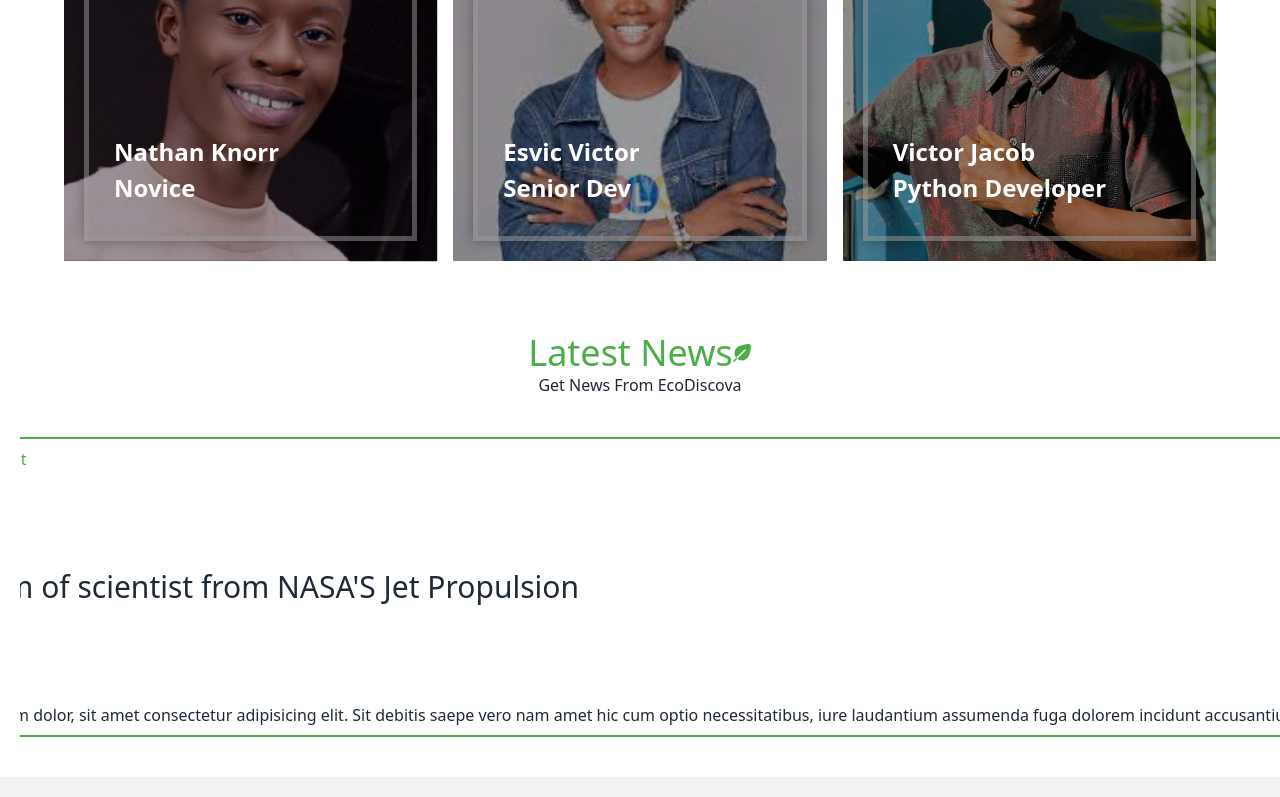
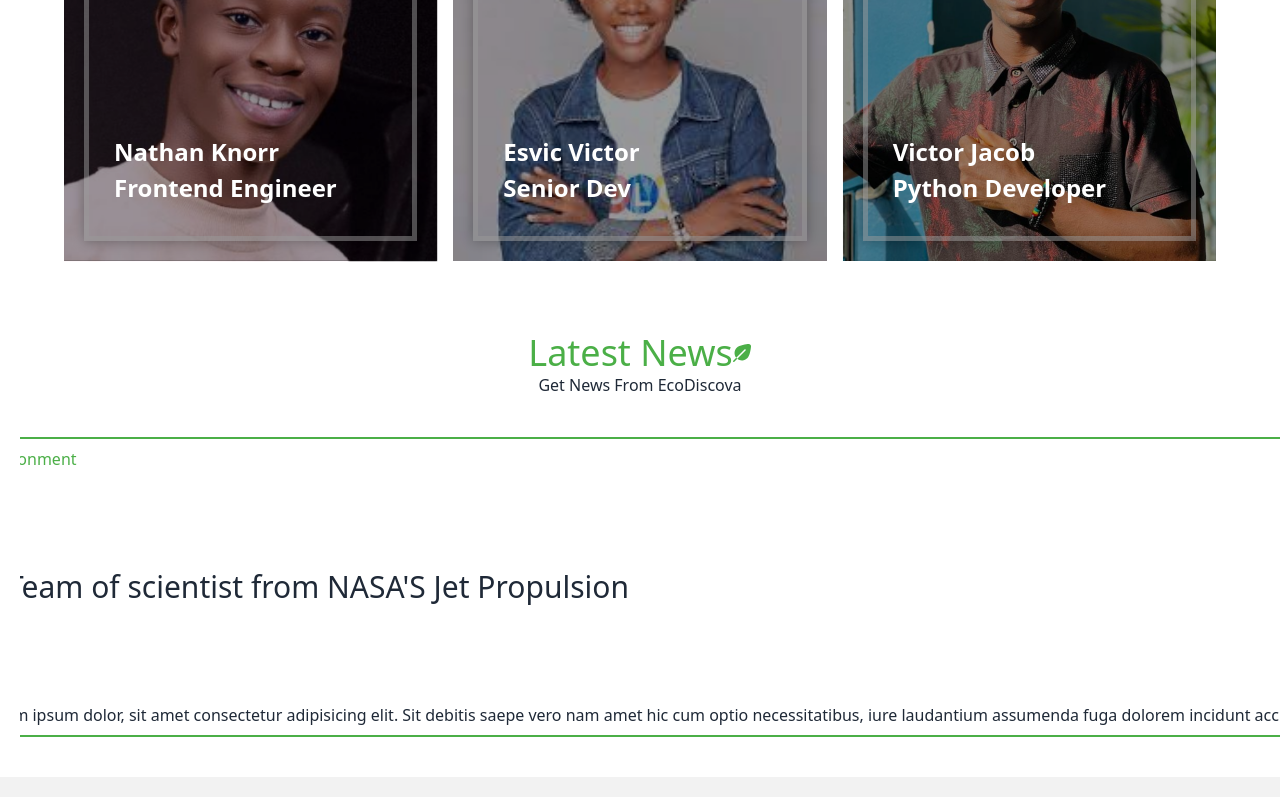
Before and after one commit to Nathan-Trust/EcoDiscova, a React (Vite) app: page / in a window 1280 px wide. Shown: the part 4313-5110 px from the top of the page. Built offline with nearby package versions, Linux system fonts and the light colour scheme; no server answers.

Commit message:
modified_tech_cadre

```diff
--- a/src/Components/OurTeams.jsx
+++ b/src/Components/OurTeams.jsx
@@ -24,7 +24,7 @@ export default function OurTeams() {
                 <h1>
                   Nathan Knorr
                   <br />
-                  Novice
+                  Frontend Engineer
                 </h1>
                 {/* <span class="price">$79</span> */}
                 <div class="card-back">
```
